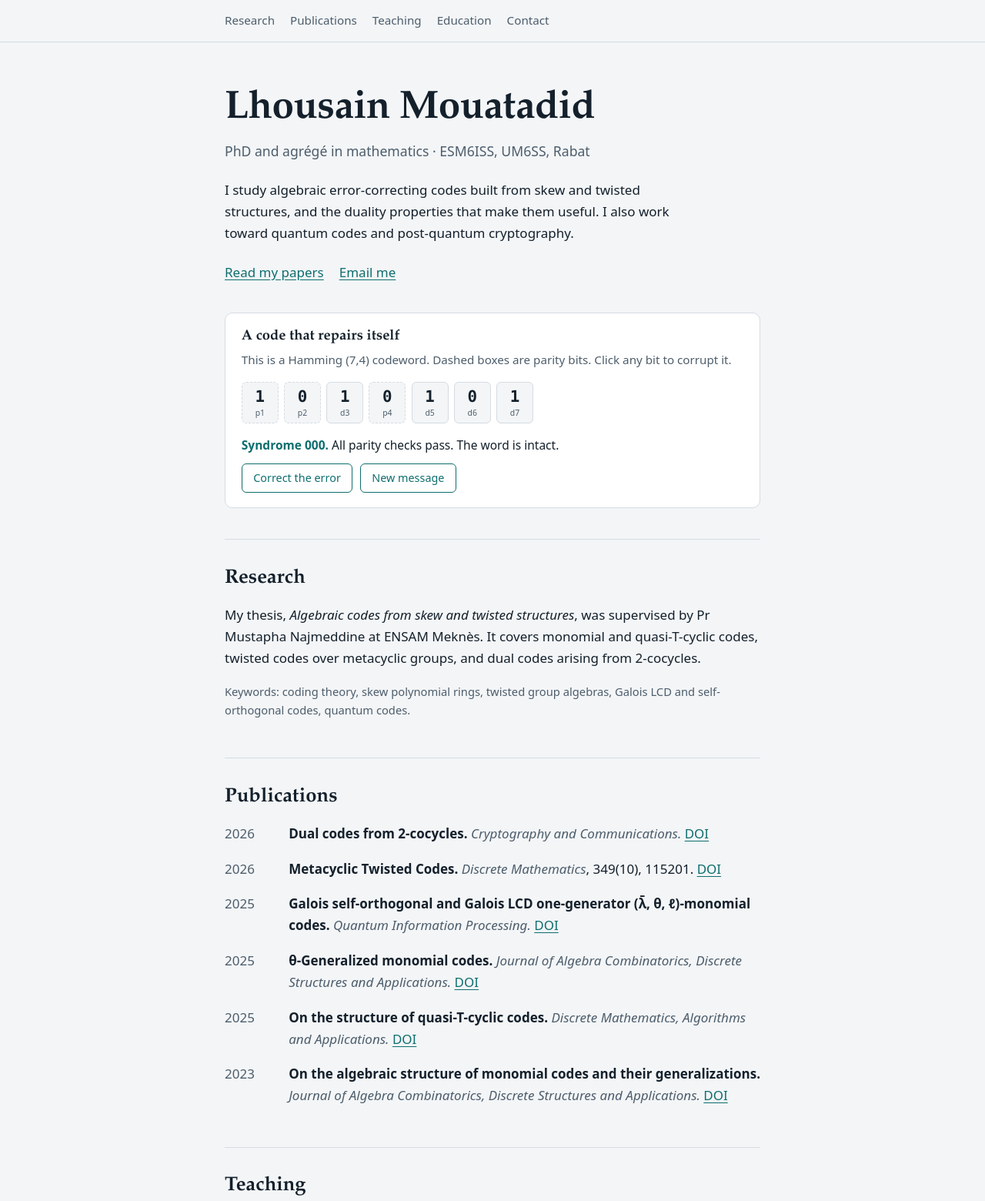
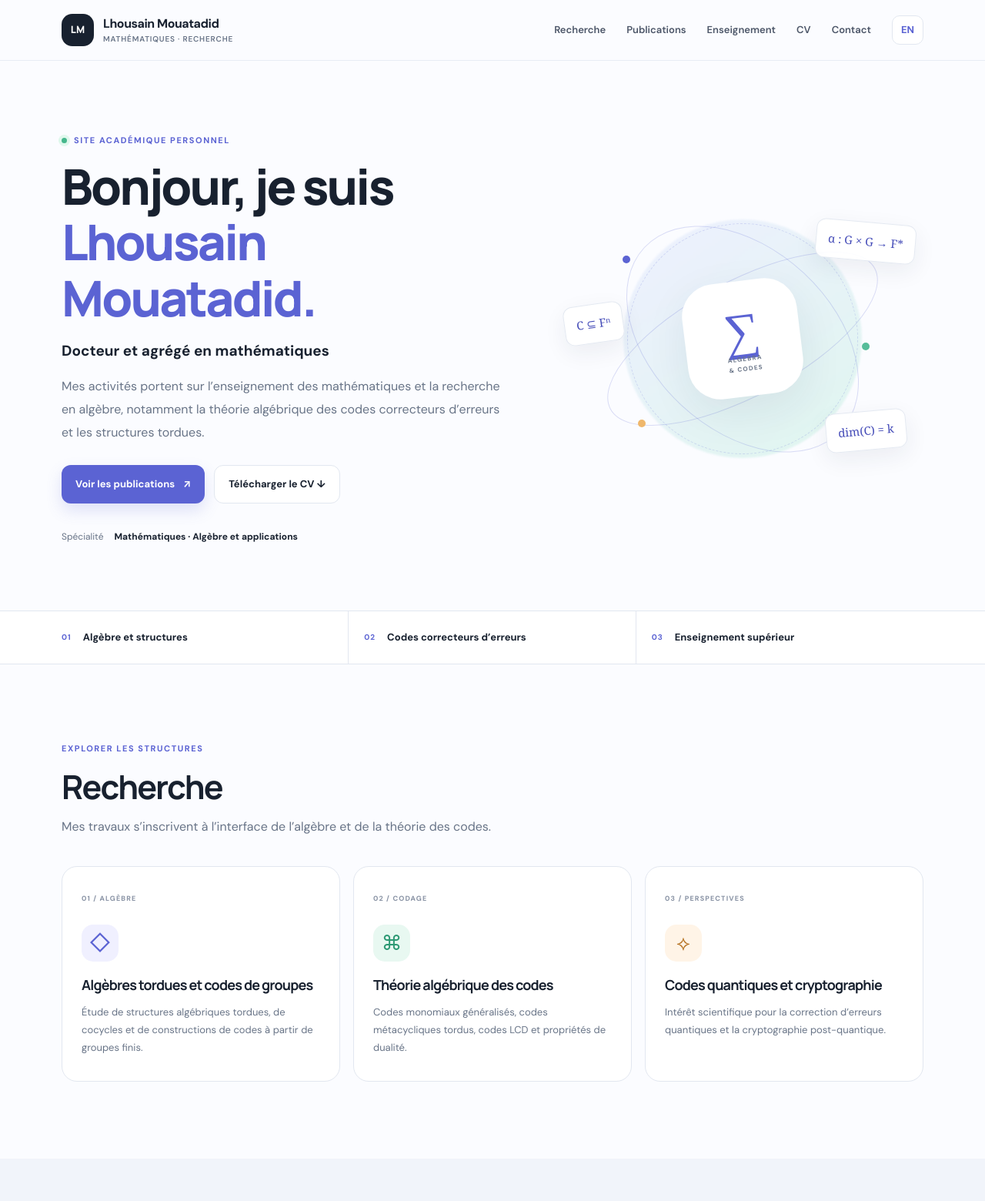
Before and after one commit to LMouatadid/mouatadid.github.com, a plain HTML site: page index.html in a window 1280 px wide. Shown: the top 1560 px of the page at 77% size. Drawn offline with Linux system fonts and the light colour scheme.

Commit message:
Add files via upload

```diff
--- a/index.html
+++ b/index.html
@@ -1,179 +1,99 @@
-<!DOCTYPE html>
-<html lang="en">
+<!doctype html>
+<html lang="fr">
 <head>
-<meta charset="utf-8">
-<meta name="viewport" content="width=device-width, initial-scale=1">
-<title>Lhousain Mouatadid · Mathematics, coding theory</title>
-<meta name="description" content="Lhousain Mouatadid, PhD and agrégé in mathematics. Research on algebraic codes from skew and twisted structures.">
-<style>
-:root{
-  --bg:#f3f5f7; --ink:#14202b; --muted:#4d5d6b; --line:#d5dce2;
-  --accent:#0f6e6e; --err:#c8321e; --card:#ffffff;
-  color-scheme:light;
-}
-@media (prefers-color-scheme:dark){
-  :root{--bg:#10181f; --ink:#e6edf2; --muted:#9bacb9; --line:#27343f; --accent:#5cc4c0; --err:#ff7a64; --card:#16212a; color-scheme:dark;}
-}
-*{box-sizing:border-box}
-html{scroll-behavior:smooth}
-body{margin:0;background:var(--bg);color:var(--ink);font:17px/1.65 system-ui,-apple-system,"Segoe UI",Roboto,sans-serif}
-a{color:var(--accent);text-underline-offset:3px}
-a:focus-visible,button:focus-visible{outline:3px solid var(--accent);outline-offset:3px}
-.wrap{max-width:46rem;margin:0 auto;padding:0 1.25rem}
-h1,h2,h3{font-family:"Iowan Old Style","Palatino Linotype",Palatino,Georgia,serif;line-height:1.2;margin:0}
-nav{border-bottom:1px solid var(--line)}
-nav .wrap{display:flex;gap:1.25rem;flex-wrap:wrap;padding-top:.9rem;padding-bottom:.9rem;font-size:.95rem}
-nav a{color:var(--muted);text-decoration:none}
-nav a:hover{color:var(--accent)}
-header{padding:3.5rem 0 2.5rem}
-h1{font-size:clamp(2.2rem,6vw,3.2rem);font-weight:600;letter-spacing:-.01em}
-.role{margin:.6rem 0 0;color:var(--muted);font-size:1.1rem}
-.lead{margin:1.4rem 0 0;max-width:38rem}
-.links{display:flex;gap:1.25rem;flex-wrap:wrap;margin-top:1.4rem}
-
-/* Hamming demo */
-.demo{margin-top:2.4rem;background:var(--card);border:1px solid var(--line);border-radius:10px;padding:1.2rem 1.3rem}
-.demo h2{font-size:1.15rem}
-.demo p{margin:.4rem 0 1rem;color:var(--muted);font-size:.95rem}
-.bits{display:flex;gap:.45rem;flex-wrap:wrap}
-.bit{width:3rem;height:3.4rem;border:1.5px solid var(--line);border-radius:6px;background:var(--bg);color:var(--ink);
-  font:600 1.3rem ui-monospace,SFMono-Regular,Menlo,monospace;cursor:pointer;display:flex;flex-direction:column;align-items:center;justify-content:center;line-height:1.1}
-.bit small{font:400 .65rem system-ui,sans-serif;color:var(--muted);margin-top:.15rem}
-.bit.parity{border-style:dashed}
-.bit.bad{border-color:var(--err);color:var(--err);background:color-mix(in srgb,var(--err) 10%,var(--bg))}
-.status{margin:1rem 0 .6rem;min-height:1.6em;font-size:.97rem}
-.status b{color:var(--err)}
-.status.ok b{color:var(--accent)}
-.btns{display:flex;gap:.6rem}
-.btns button{font:inherit;font-size:.9rem;padding:.4rem .9rem;border-radius:6px;border:1px solid var(--accent);background:transparent;color:var(--accent);cursor:pointer}
-.btns button:hover{background:var(--accent);color:var(--bg)}
-
-section{padding:2.2rem 0;border-top:1px solid var(--line)}
-section>h2{font-size:1.6rem;margin-bottom:1.1rem}
-ul.plain{list-style:none;margin:0;padding:0}
-.pub,.row{display:grid;grid-template-columns:4.2rem 1fr;gap:.2rem 1rem;margin-bottom:1.1rem}
-.pub .y,.row .y{color:var(--muted);font-variant-numeric:tabular-nums}
-.pub em,.row em{color:var(--muted)}
-.t{font-weight:600}
-.small{font-size:.92rem;color:var(--muted)}
-footer{padding:2rem 0 3rem;border-top:1px solid var(--line);color:var(--muted);font-size:.9rem}
-@media (max-width:520px){.pub,.row{grid-template-columns:1fr}}
-@media (prefers-reduced-motion:no-preference){.bit{transition:background .15s,border-color .15s}}
-</style>
+  <meta charset="utf-8">
+  <meta name="viewport" content="width=device-width, initial-scale=1">
+  <meta name="theme-color" content="#f7f8fc">
+  <meta name="description" content="Site académique de Lhousain Mouatadid, docteur et agrégé en mathématiques. Recherche en algèbre et théorie des codes correcteurs d'erreurs.">
+  <title>Lhousain Mouatadid — Mathématiques</title>
+  <link rel="icon" href="assets/favicon.svg" type="image/svg+xml">
+  <link rel="stylesheet" href="styles.css">
+  <script defer src="script.js"></script>
 </head>
 <body>
-<nav><div class="wrap">
-  <a href="#research">Research</a><a href="#publications">Publications</a><a href="#teaching">Teaching</a><a href="#education">Education</a><a href="#contact">Contact</a>
-</div></nav>
+  <a class="skip-link" href="#main" data-i18n="skip">Aller au contenu</a>
+  <header class="site-header">
+    <div class="container nav-wrap">
+      <a class="brand" href="#home" aria-label="Lhousain Mouatadid — accueil"><span class="brand-mark">LM</span><span>Lhousain Mouatadid<span class="brand-sub">Mathématiques · Recherche</span></span></a>
+      <button class="menu-toggle" aria-expanded="false" aria-controls="main-nav"><span></span><span></span><span class="sr-only">Ouvrir le menu</span></button>
+      <nav id="main-nav" class="main-nav" aria-label="Navigation principale">
+        <a href="#research" data-i18n="navResearch">Recherche</a>
+        <a href="#publications" data-i18n="navPublications">Publications</a>
+        <a href="#teaching" data-i18n="navTeaching">Enseignement</a>
+        <a href="#cv" data-i18n="navCV">CV</a>
+        <a href="#contact" data-i18n="navContact">Contact</a>
+        <button id="language-toggle" class="language-toggle" type="button" aria-label="Switch to English">EN</button>
+      </nav>
+    </div>
+  </header>
 
-<main class="wrap">
-<header>
-  <h1>Lhousain Mouatadid</h1>
-  <p class="role">PhD and agrégé in mathematics · ESM6ISS, UM6SS, Rabat</p>
-  <p class="lead">I study algebraic error-correcting codes built from skew and twisted structures, and the duality properties that make them useful. I also work toward quantum codes and post-quantum cryptography.</p>
-  <div class="links">
-    <a href="#publications">Read my papers</a>
-    <a href="mailto:lhousain.mouatadid@gmail.com">Email me</a>
-    <!-- <a href="https://orcid.org/XXXX-XXXX-XXXX-XXXX">ORCID</a> -->
-    <!-- <a href="https://scholar.google.com/citations?user=XXXX">Google Scholar</a> -->
-  </div>
+  <main id="main">
+    <section id="home" class="hero section-pad">
+      <div class="container hero-grid">
+        <div class="hero-copy">
+          <p class="eyebrow"><span class="status-dot"></span><span data-i18n="eyebrow">Site académique personnel</span></p>
+          <h1><span data-i18n="hello">Bonjour, je suis</span><br><span class="name">Lhousain Mouatadid.</span></h1>
+          <p class="hero-title" data-i18n="role">Docteur et agrégé en mathématiques</p>
+          <p class="hero-intro" data-i18n="intro">Mes activités portent sur l’enseignement des mathématiques et la recherche en algèbre, notamment la théorie algébrique des codes correcteurs d’erreurs et les structures tordues.</p>
+          <div class="hero-actions">
+            <a class="button button-primary" href="#publications" data-i18n="viewPubs">Voir les publications <span aria-hidden="true">↗</span></a>
+            <a class="button button-secondary" href="documents/CV_Lhousain_Mouatadid.pdf" download data-i18n="downloadCV">Télécharger le CV ↓</a>
+          </div>
+          <div class="hero-meta"><span data-i18n="specialtyLabel">Spécialité</span><strong data-i18n="specialty">Mathématiques · Algèbre et applications</strong></div>
+        </div>
+        <div class="hero-art" aria-label="Illustration mathématique abstraite" role="img">
+          <div class="orbit orbit-one"></div><div class="orbit orbit-two"></div><div class="orbit orbit-three"></div>
+          <div class="formula formula-one">α : G × G → F*</div>
+          <div class="formula formula-two">C ⊆ Fⁿ</div>
+          <div class="formula formula-three">dim(C) = k</div>
+          <div class="hero-core"><span>∑</span><small>ALGEBRA<br>& CODES</small></div>
+          <span class="art-dot dot-a"></span><span class="art-dot dot-b"></span><span class="art-dot dot-c"></span>
+        </div>
+      </div>
+    </section>
 
-  <div class="demo" aria-labelledby="demo-title">
-    <h2 id="demo-title">A code that repairs itself</h2>
-    <p>This is a Hamming (7,4) codeword. Dashed boxes are parity bits. Click any bit to corrupt it.</p>
-    <div class="bits" id="bits" role="group" aria-label="Codeword bits"></div>
-    <div class="status" id="status" aria-live="polite"></div>
-    <div class="btns"><button id="fix" type="button">Correct the error</button><button id="reset" type="button">New message</button></div>
-  </div>
-</header>
+    <section class="quick-facts"><div class="container facts-grid">
+      <div><span class="fact-number">01</span><span data-i18n="fact1">Algèbre et structures</span></div>
+      <div><span class="fact-number">02</span><span data-i18n="fact2">Codes correcteurs d’erreurs</span></div>
+      <div><span class="fact-number">03</span><span data-i18n="fact3">Enseignement supérieur</span></div>
+    </div></section>
 
-<section id="research">
-  <h2>Research</h2>
-  <p>My thesis, <em>Algebraic codes from skew and twisted structures</em>, was supervised by Pr Mustapha Najmeddine at ENSAM Meknès. It covers monomial and quasi-T-cyclic codes, twisted codes over metacyclic groups, and dual codes arising from 2-cocycles.</p>
-  <p class="small">Keywords: coding theory, skew polynomial rings, twisted group algebras, Galois LCD and self-orthogonal codes, quantum codes.</p>
-</section>
+    <section id="research" class="section-pad"><div class="container">
+      <div class="section-heading"><p class="eyebrow" data-i18n="researchEyebrow">Explorer les structures</p><h2 data-i18n="researchTitle">Recherche</h2><p class="section-lead" data-i18n="researchLead">Mes travaux s’inscrivent à l’interface de l’algèbre et de la théorie des codes.</p></div>
+      <div class="research-grid">
+        <article class="research-card"><span class="card-index">01 / ALGÈBRE</span><div class="card-icon">◇</div><h3 data-i18n="r1Title">Algèbres tordues et codes de groupes</h3><p data-i18n="r1Text">Étude de structures algébriques tordues, de cocycles et de constructions de codes à partir de groupes finis.</p></article>
+        <article class="research-card"><span class="card-index">02 / CODAGE</span><div class="card-icon">⌘</div><h3 data-i18n="r2Title">Théorie algébrique des codes</h3><p data-i18n="r2Text">Codes monomiaux généralisés, codes métacycliques tordus, codes LCD et propriétés de dualité.</p></article>
+        <article class="research-card"><span class="card-index">03 / PERSPECTIVES</span><div class="card-icon">⟡</div><h3 data-i18n="r3Title">Codes quantiques et cryptographie</h3><p data-i18n="r3Text">Intérêt scientifique pour la correction d’erreurs quantiques et la cryptographie post-quantique.</p></article>
+      </div>
+    </div></section>
 
-<section id="publications">
-  <h2>Publications</h2>
-  <ul class="plain">
-    <li class="pub"><span class="y">2026</span><span><span class="t">Dual codes from 2-cocycles.</span> <em>Cryptography and Communications.</em> <a href="https://doi.org/10.1007/s12095-026-00924-9">DOI</a></span></li>
-    <li class="pub"><span class="y">2026</span><span><span class="t">Metacyclic Twisted Codes.</span> <em>Discrete Mathematics</em>, 349(10), 115201. <a href="https://doi.org/10.1016/j.disc.2026.115201">DOI</a></span></li>
-    <li class="pub"><span class="y">2025</span><span><span class="t">Galois self-orthogonal and Galois LCD one-generator (λ̄, θ, ℓ)-monomial codes.</span> <em>Quantum Information Processing.</em> <a href="https://doi.org/10.1007/s11128-025-04967-4">DOI</a></span></li>
-    <li class="pub"><span class="y">2025</span><span><span class="t">θ-Generalized monomial codes.</span> <em>Journal of Algebra Combinatorics, Discrete Structures and Applications.</em> <a href="https://doi.org/10.13069/jacodesmath.v12i2.326">DOI</a></span></li>
-    <li class="pub"><span class="y">2025</span><span><span class="t">On the structure of quasi-T-cyclic codes.</span> <em>Discrete Mathematics, Algorithms and Applications.</em> <a href="https://doi.org/10.1142/S1793830924500691">DOI</a></span></li>
-    <li class="pub"><span class="y">2023</span><span><span class="t">On the algebraic structure of monomial codes and their generalizations.</span> <em>Journal of Algebra Combinatorics, Discrete Structures and Applications.</em> <a href="https://doi.org/10.13069/jacodesmath.v10i3.247">DOI</a></span></li>
-  </ul>
-</section>
+    <section id="publications" class="section-pad section-tint"><div class="container">
+      <div class="section-heading heading-row"><div><p class="eyebrow" data-i18n="pubEyebrow">Articles scientifiques</p><h2 data-i18n="pubTitle">Publications sélectionnées</h2></div><span class="heading-note" data-i18n="pubNote">DOI et pages éditeur</span></div>
+      <div class="publication-list">
+        <article class="publication"><div class="pub-year">2026</div><div class="pub-body"><h3>Metacyclic Twisted Codes</h3><p class="pub-authors">L. Mouatadid, O. Kabbouch, H. Ou-azzou, M. Najmeddine</p><p class="pub-journal"><em>Discrete Mathematics</em>, vol. 349, no. 10, article 115201.</p><a class="text-link" href="https://doi.org/10.1016/j.disc.2026.115201" target="_blank" rel="noopener noreferrer">DOI : 10.1016/j.disc.2026.115201 <span aria-hidden="true">↗</span></a></div></article>
+        <article class="publication"><div class="pub-year">2026</div><div class="pub-body"><h3>Dual codes from 2-cocycles</h3><p class="pub-journal"><em>Cryptography and Communications</em>.</p><a class="text-link" href="https://doi.org/10.1007/s12095-026-00924-9" target="_blank" rel="noopener noreferrer">DOI : 10.1007/s12095-026-00924-9 <span aria-hidden="true">↗</span></a></div></article>
+        <article class="publication"><div class="pub-year">2025</div><div class="pub-body"><h3>Galois self-orthogonal and Galois LCD one-generator (λ̄, θ, ℓ)-monomial codes</h3><p class="pub-journal"><em>Quantum Information Processing</em>.</p><a class="text-link" href="https://doi.org/10.1007/s11128-025-04967-4" target="_blank" rel="noopener noreferrer">DOI : 10.1007/s11128-025-04967-4 <span aria-hidden="true">↗</span></a></div></article>
+        <article class="publication"><div class="pub-year">2025</div><div class="pub-body"><h3>θ-Generalized monomial codes</h3><p class="pub-journal"><em>Journal of Algebra Combinatorics, Discrete Structures and Applications</em>.</p><a class="text-link" href="https://doi.org/10.13069/jacodesmath.v12i2.326" target="_blank" rel="noopener noreferrer">DOI : 10.13069/jacodesmath.v12i2.326 <span aria-hidden="true">↗</span></a></div></article>
+        <article class="publication"><div class="pub-year">2025</div><div class="pub-body"><h3>On the structure of quasi-T-cyclic codes</h3><p class="pub-journal"><em>Discrete Mathematics, Algorithms and Applications</em>.</p><a class="text-link" href="https://doi.org/10.1142/S1793830924500691" target="_blank" rel="noopener noreferrer">DOI : 10.1142/S1793830924500691 <span aria-hidden="true">↗</span></a></div></article>
+        <article class="publication"><div class="pub-year">2023</div><div class="pub-body"><h3>On the algebraic structure of monomial codes and their generalizations</h3><p class="pub-journal"><em>Journal of Algebra Combinatorics, Discrete Structures and Applications</em>.</p><a class="text-link" href="https://doi.org/10.13069/jacodesmath.v10i3.247" target="_blank" rel="noopener noreferrer">DOI : 10.13069/jacodesmath.v10i3.247 <span aria-hidden="true">↗</span></a></div></article>
+      </div>
+      <p class="small-note" data-i18n="pubVerify">Les références sont reprises du CV fourni. Vérifiez les métadonnées finales (auteurs, année, volume et pages) auprès des éditeurs avant une utilisation officielle.</p>
+    </div></section>
 
-<section id="teaching">
-  <h2>Teaching</h2>
-  <ul class="plain">
-    <li class="row"><span class="y">2025–</span><span><span class="t">ESM6ISS, UM6SS, Rabat.</span> Algebra, analysis, numerical analysis and probability in integrated preparatory classes.</span></li>
-    <li class="row"><span class="y">2019–25</span><span><span class="t">CPGE, Errachidia.</span> MPSI and MP classes, preparing students for the written and oral exams of the engineering school competitions.</span></li>
-    <li class="row"><span class="y">2018</span><span><span class="t">ENSAM, Meknès.</span> Tutorials on real functions, parametrized curves and the topology of ℝⁿ.</span></li>
-    <li class="row"><span class="y">2021–23</span><span><span class="t">CNC oral examiner</span> at ENSMR (2021), EHTP (2022) and EMI (2023).</span></li>
-  </ul>
-</section>
+    <section id="teaching" class="section-pad"><div class="container">
+      <div class="section-heading"><p class="eyebrow" data-i18n="teachEyebrow">Transmission des mathématiques</p><h2 data-i18n="teachTitle">Enseignement</h2><p class="section-lead" data-i18n="teachLead">Enseignement en classes préparatoires et dans l’enseignement supérieur.</p></div>
+      <div class="timeline">
+        <article class="timeline-item"><div class="timeline-date">2025 — …</div><div class="timeline-content"><h3 data-i18n="teach1Title">Université Mohammed VI des Sciences et de la Santé (UM6SS)</h3><p data-i18n="teach1Role">Enseignant de mathématiques · Classes préparatoires intégrées</p><p data-i18n="teach1Text">Algèbre, analyse, analyse numérique et probabilités. École Supérieure Mohammed VI d’Ingénieurs en Sciences de la Santé (ESM6ISS).</p></div></article>
+        <article class="timeline-item"><div class="timeline-date">2019 — 2025</div><div class="timeline-content"><h3 data-i18n="teach2Title">Classes préparatoires aux grandes écoles (CPGE)</h3><p data-i18n="teach2Role">Professeur agrégé de mathématiques · Errachidia, Maroc</p><p data-i18n="teach2Text">Enseignement en première année MPSI, puis en deuxième année MP, et préparation des étudiants aux concours des grandes écoles d’ingénieurs.</p></div></article>
+        <article class="timeline-item"><div class="timeline-date">2018</div><div class="timeline-content"><h3 data-i18n="teach3Title">École Nationale Supérieure d’Arts et Métiers (ENSAM)</h3><p data-i18n="teach3Role">Enseignant vacataire · Meknès, Maroc</p><p data-i18n="teach3Text">Travaux dirigés de fonctions réelles, courbes paramétrées et topologie de ℝⁿ.</p></div></article>
+      </div>
+      <div class="resource-callout"><div><span class="resource-symbol">∫</span><div><h3 data-i18n="resourcesTitle">Ressources pédagogiques</h3><p data-i18n="resourcesText">Des supports de cours et feuilles de TD pourront être ajoutés ici au fil du temps.</p></div></div><span class="coming-soon" data-i18n="comingSoon">À compléter</span></div>
+    </div></section>
 
-<section id="education">
-  <h2>Education</h2>
-  <ul class="plain">
-    <li class="row"><span class="y">2021–26</span><span><span class="t">PhD in mathematics,</span> ENSAM, Université Moulay Ismaïl, Meknès.</span></li>
-    <li class="row"><span class="y">2019</span><span><span class="t">Agrégation de mathématiques,</span> national competition, Morocco.</span></li>
-    <li class="row"><span class="y">2015–17</span><span><span class="t">MSc in pure mathematics,</span> Faculté des sciences, Meknès. Thesis on Lie groups, symmetry and invariance, supervised by Pr El Hassan El Kinani.</span></li>
-    <li class="row"><span class="y">2011–15</span><span><span class="t">BSc in pure mathematics,</span> Faculté des sciences, Meknès. Thesis on the zero-divisor graph of a commutative ring, supervised by Pr Samir Bouchiba.</span></li>
-  </ul>
-  <p class="small">Tools: Python, SageMath, MAGMA. Languages: Arabic, French, English.</p>
-</section>
+    <section id="cv" class="cv-band"><div class="container cv-band-inner"><div><p class="eyebrow" data-i18n="cvEyebrow">Parcours académique</p><h2 data-i18n="cvTitle">Consulter mon CV</h2><p data-i18n="cvText">Formation, expérience d’enseignement, publications et compétences dans un document PDF.</p></div><a class="button button-light" href="documents/CV_Lhousain_Mouatadid.pdf" download><span data-i18n="downloadCV">Télécharger le CV</span> <span aria-hidden="true">↓</span></a></div></section>
 
-<section id="contact">
-  <h2>Contact</h2>
-  <p><a href="mailto:lhousain.mouatadid@gmail.com">lhousain.mouatadid@gmail.com</a><br>Rabat–Salé, Morocco</p>
-</section>
-</main>
-
-<footer><div class="wrap">© <span id="yr">2026</span> Lhousain Mouatadid</div></footer>
-
-<script>
-// Hamming (7,4): positions 1..7, parity bits at 1, 2, 4.
-const box=document.getElementById('bits'), st=document.getElementById('status');
-let word=[], sent=[];
-function encode(d){ // d = [d3,d5,d6,d7]
-  const [a,b,c,e]=d, w=[0,0,a,0,b,c,e];
-  w[0]=a^b^e; w[1]=a^c^e; w[3]=b^c^e; return w;
-}
-function syndrome(w){
-  let s=0; for(let p=1;p<=7;p++) if(w[p-1]) s^=p; return s;
-}
-function fresh(){
-  const d=[0,0,0,0].map(()=>Math.random()<.5?1:0);
-  sent=encode(d); word=sent.slice(); draw();
-}
-function draw(){
-  box.innerHTML='';
-  word.forEach((v,i)=>{
-    const p=i+1, isP=(p&(p-1))===0, bad=v!==sent[i];
-    const b=document.createElement('button');
-    b.type='button'; b.className='bit'+(isP?' parity':'')+(bad?' bad':'');
-    b.setAttribute('aria-label',(isP?'Parity':'Data')+' bit '+p+', value '+v+(bad?', corrupted':''));
-    b.innerHTML=v+'<small>'+(isP?'p':'d')+p+'</small>';
-    b.onclick=()=>{word[i]^=1;draw()};
-    box.appendChild(b);
-  });
-  const s=syndrome(word);
-  if(s===0){
-    const same=word.every((v,i)=>v===sent[i]);
-    st.className='status ok';
-    st.innerHTML=same?'<b>Syndrome 000.</b> All parity checks pass. The word is intact.':'<b>Syndrome 000.</b> Several bits changed, so the checks pass but the word is a different codeword.';
-  } else {
-    st.className='status';
-    st.innerHTML='<b>Syndrome '+s.toString(2).padStart(3,'0')+'.</b> The checks point to bit '+s+'.';
-  }
-}
-document.getElementById('fix').onclick=()=>{const s=syndrome(word); if(s){word[s-1]^=1; draw();}};
-document.getElementById('reset').onclick=fresh;
-document.getElementById('yr').textContent=new Date().getFullYear();
-fresh();
-</script>
+    <section id="contact" class="section-pad"><div class="container contact-grid"><div><p class="eyebrow" data-i18n="contactEyebrow">Échange académique</p><h2 data-i18n="contactTitle">Contact</h2><p class="section-lead" data-i18n="contactText">Pour toute question concernant mes travaux, une collaboration scientifique ou l’enseignement des mathématiques, vous pouvez me contacter par courriel.</p></div><div class="contact-card"><span class="contact-label" data-i18n="emailLabel">Courriel</span><a class="email-link" href="mailto:lhousain.mouatadid@gmail.com">lhousain.mouatadid@gmail.com <span aria-hidden="true">↗</span></a><p class="contact-hint" data-i18n="profilesHint">Les liens ORCID, Google Scholar et autres profils scientifiques seront ajoutés lorsqu’ils seront confirmés.</p></div></div></section>
+  </main>
+  <footer class="site-footer"><div class="container footer-inner"><a class="footer-brand" href="#home">LM<span>.</span></a><p>© <span id="year"></span> Lhousain Mouatadid</p><a href="#home" class="back-top" data-i18n="backTop">Retour en haut ↑</a></div></footer>
 </body>
 </html>
```
